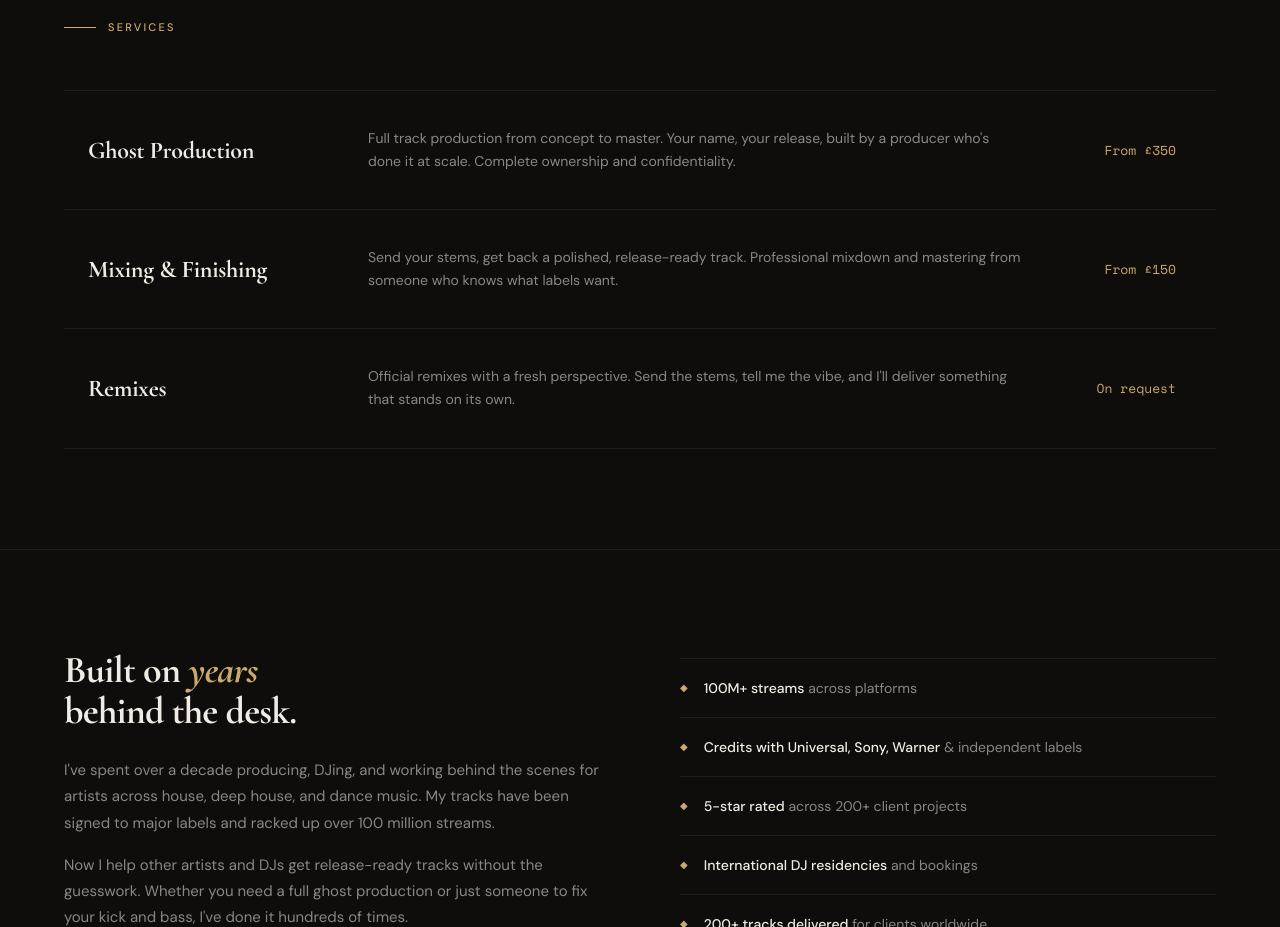
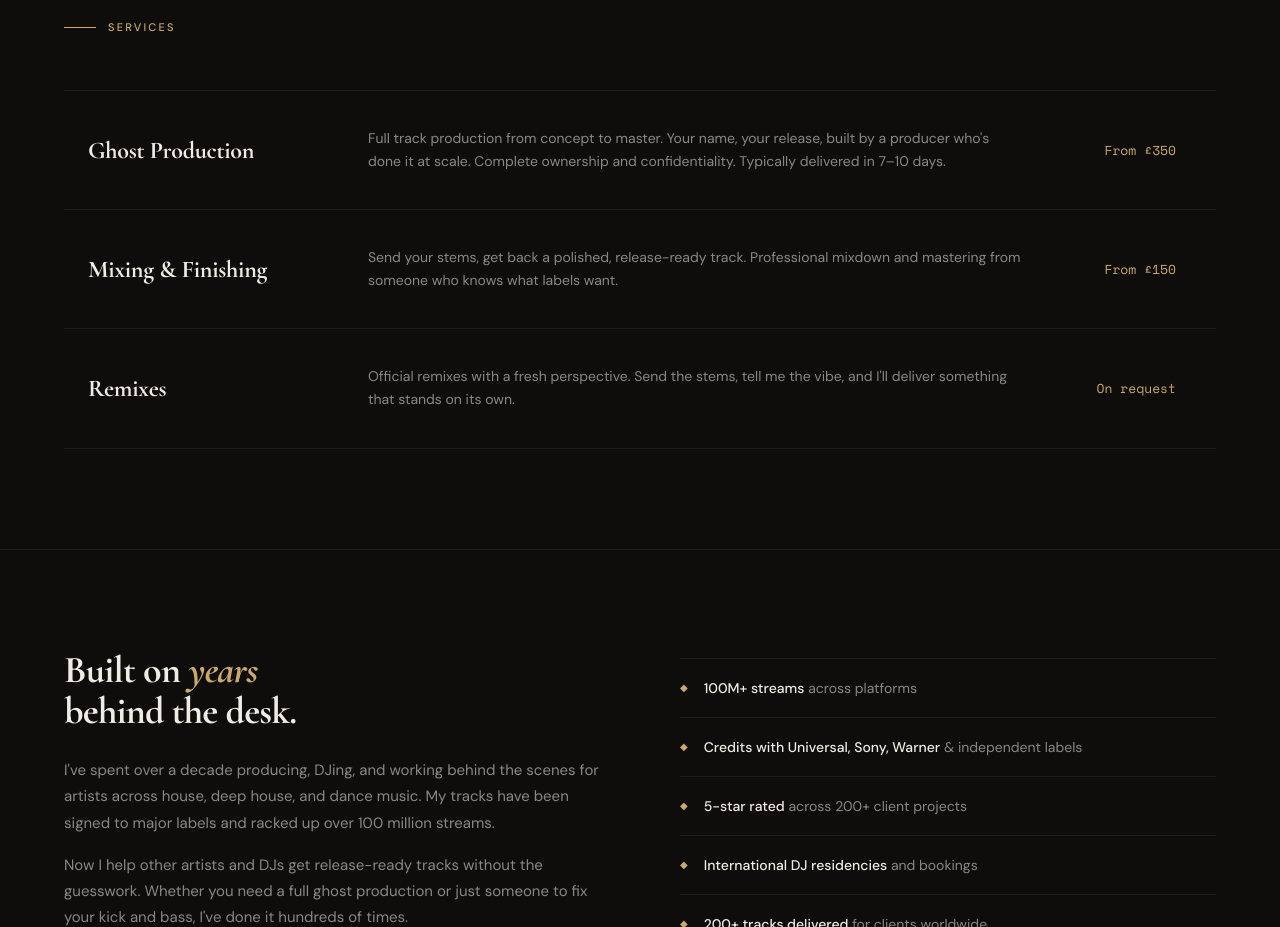
Before and after one commit to svmarmusic-ship-it/danheale-website, a plain HTML site: page index.html in a window 1280 px wide. Shown: the part 880-1807 px from the top of the page. Drawn offline with nearby package versions, Linux system fonts and the light colour scheme.

Commit message:
fix: add turnaround time to ghost production description

```diff
--- a/index.html
+++ b/index.html
@@ -1126,7 +1126,7 @@
   <div class="services-list" role="list">
     <a href="#contact" class="service-row" role="listitem">
       <h3>Ghost Production</h3>
-      <p>Full track production from concept to master. Your name, your release, built by a producer who's done it at scale. Complete ownership and confidentiality.</p>
+      <p>Full track production from concept to master. Your name, your release, built by a producer who's done it at scale. Complete ownership and confidentiality. Typically delivered in 7–10 days.</p>
       <div class="service-price">From £350 <span class="arrow-link" aria-hidden="true">&#8594;</span></div>
     </a>
 
```
